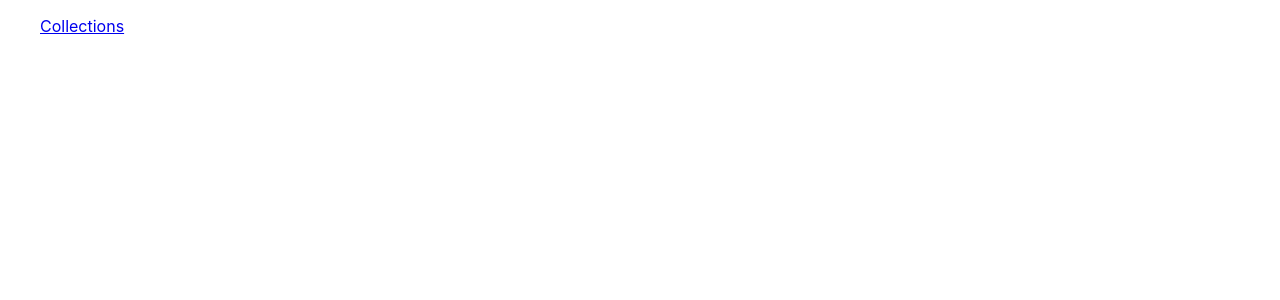
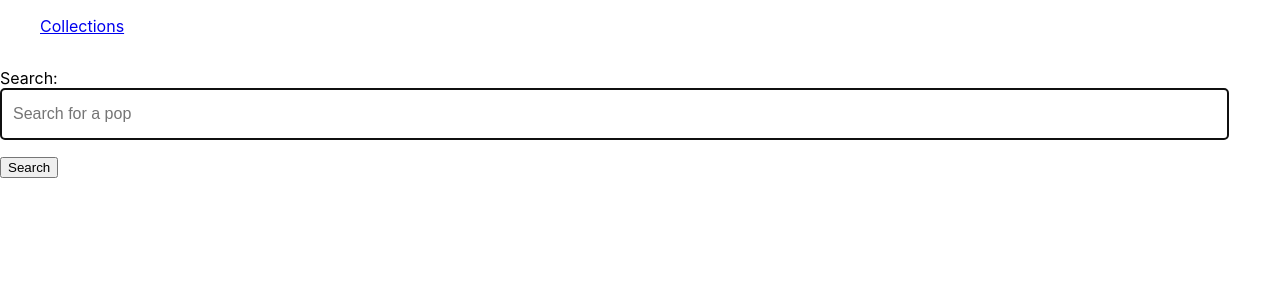
Before and after one commit to Chris-Denmark/Front-End-Capstone, a React (Create React App) app: page /popSearch in a window 1280 px wide. Shown: the top 300 px of the page. Built offline with nearby package versions, Linux system fonts and the light colour scheme; sample sign-in values are in the browser's storage.

Commit message:
end of day commit

```diff
--- a/src/components/ApplicationViews.js
+++ b/src/components/ApplicationViews.js
@@ -5,6 +5,8 @@ import { CollectionProvider } from "./collections/CollectionProvider"
 import { CollectionList } from "./collections/CollectionList"
 import { CollectionForm } from "./collections/CollectionForm"
 import { CollectionDetail } from "./collections/CollectionDetail"
+import { PopSearch } from "./pops/PopSearch"
+import { MasterPopProvider } from "./pops/MasterPopProvider"
 
 export const ApplicationViews = () => {
   return (
@@ -31,6 +33,12 @@ export const ApplicationViews = () => {
             <CollectionDetail />
           </Route>
         </CollectionProvider>
+
+        <MasterPopProvider>
+          <Route exact path="/popSearch">
+            <PopSearch />
+          </Route>
+        </MasterPopProvider>
     </>
   )
 }
--- a/src/components/collections/CollectionProvider.js
+++ b/src/components/collections/CollectionProvider.js
@@ -8,8 +8,8 @@ export const CollectionProvider = (props) => {
     const [collections, setCollections] = useState([])
     const [ searchTerms, setSearchTerms ] = useState("")
 
-    const getCollections = () => {
-        return fetch("http://localhost:8088/collections")
+    const getCollections = (userId) => {
+        return fetch(`http://localhost:8088/collections?userId=${userId}`)
         .then(res => res.json())
         .then(setCollections)
     }
--- a/src/components/pops/MasterPopProvider.js
+++ b/src/components/pops/MasterPopProvider.js
@@ -3,10 +3,25 @@ import React, { useState, createContext } from "react"
 export const MasterPopContext = createContext()
 
 export const MasterPopProvider = (props) => {
+  const [pops, setPops] = useState([])
 
-  const getMasterPops = (query) => {
+  const getMasterPops = () => {
+    return fetch("http://localhost:8087/pops")
+    .then(res => res.json())
+    .then(setPops)
+  }
+
+  const getMasterPopsSearch = async (query) => {
     return fetch(`http://localhost:8087/pops?q=${query}`)
     .then(res => res.json())
     .then(setPops)
   }
+
+return (
+  <MasterPopContext.Provider value={{
+    pops, getMasterPops, getMasterPopsSearch
+  }}>
+    {props.children}
+  </MasterPopContext.Provider>
+)
 }
--- a/src/components/pops/PopCard.js
+++ b/src/components/pops/PopCard.js
@@ -1,12 +1,10 @@
 import React from "react"
 import "./Pops.css"
-import { Link } from "react-router-dom"
-
 
 export const Pop = ({ pop }) => {
   return (
     <section className="pop">
-      <a href src={pop.imageName}></a>
+      <img src={pop.imageName}></img>
       <h3 className="pop__name">
         {pop.title}
       </h3>
--- a/src/components/pops/PopSearch.js
+++ b/src/components/pops/PopSearch.js
@@ -0,0 +1,51 @@
+import React, { useContext, useEffect, useState } from "react"
+import { MasterPopContext } from "./MasterPopProvider"
+import { Pop } from "./PopCard"
+import "./Pops.css"
+// import { useHistory } from "react-router-dom"
+
+export const PopSearch = () => {
+  const { pops, getMasterPopsSearch } = useContext(MasterPopContext)
+
+  const [searchTerm, setSearchTerm] = useState({name: ''})
+  const [count, setCount] = useState(0)
+
+
+
+  const handleControlledInputChange = (event) => {
+      const newInput = {...searchTerm}
+      newInput[event.target.id] = event.target.value
+    setSearchTerm(newInput)
+  }
+
+    useEffect(() => {
+        if (count !== 0) {
+            getMasterPopsSearch(searchTerm.name)
+        }
+    }, [count])
+
+  return (
+      <>
+      <form className="PopForm">
+      <fieldset>
+        <div className="form-group">
+          <label htmlFor="popName">Search: </label>
+          <input type="text" id="name" required autoFocus className="form-control"
+          placeholder="Search for a pop"
+          onChange={handleControlledInputChange}/>
+        </div>
+      </fieldset>
+      <button className="btn btn-primary"
+          onClick={event => {
+            event.preventDefault()
+            setCount(count + 1)
+          }}>
+        Search</button>
+    </form>
+    {
+    pops.map(pop => {
+          return <Pop key={pop.handle + Math.random()} pop={pop} />
+        })}
+   </>
+  )
+}
```
Also changed, not shown: src/api/database.json (+12 -1 lines), src/components/pops/UserPopProvider.js (+4 -5 lines).
